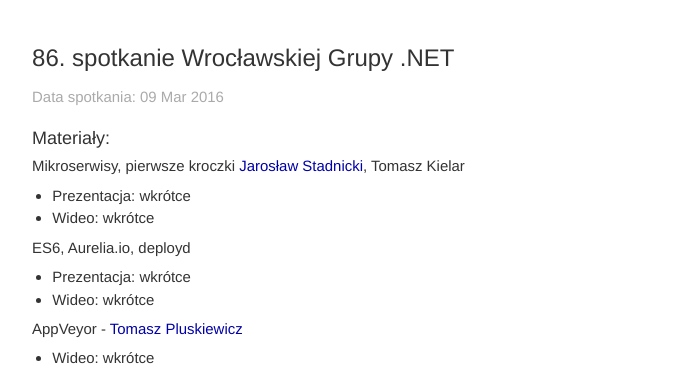
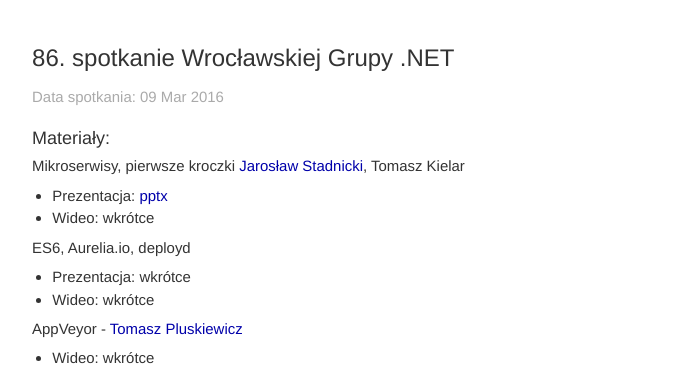
Before and after one commit to wrocnet/wrocnet.github.io, a Jekyll site: the page built from _posts/2016-03-09-86-spotkanie-wroclawskiej-grupy-net.md, in a window 1280 px wide. Shown: the part 500-880 px from the top of the page, without its empty margins (294-985 px from the left). Built offline with Jekyll 4.4.1, drawn with Linux system fonts in a browser that asks for light colours; nearby versions of some CDN libraries; a script that is not in the unit is left out.

Commit message:
slajdy mikroserwisy

```diff
--- a/_posts/2016-03-09-86-spotkanie-wroclawskiej-grupy-net.md
+++ b/_posts/2016-03-09-86-spotkanie-wroclawskiej-grupy-net.md
@@ -5,7 +5,7 @@ meetupno: 86
 ---
 
 #### Mikroserwisy, pierwsze kroczki [Jarosław Stadnicki](http://jaroslawstadnicki.pl/), Tomasz Kielar
-* Prezentacja: wkrótce
+* Prezentacja: [pptx](/assets/microservices.pptx)
 * Wideo: wkrótce
 
 #### ES6, Aurelia.io, deployd
```
Also changed, not shown: 1 other file.
